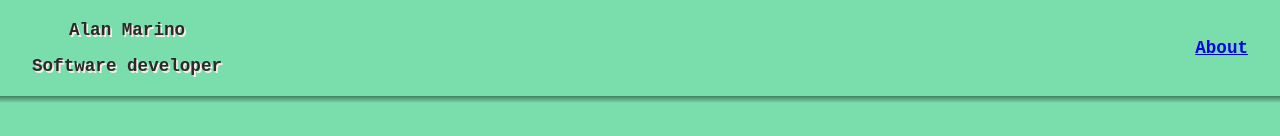
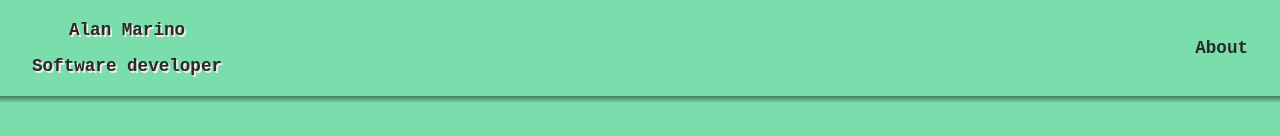
Before and after one commit to marinoalan/portfolio, a Next.js app: page / in a window 1280 px wide. Shown: the top 136 px of the page. Built offline with nearby package versions, Linux system fonts and the light colour scheme.

Commit message:
Fixed link color

```diff
--- a/src/components/atoms/Navbar.tsx
+++ b/src/components/atoms/Navbar.tsx
@@ -14,14 +14,16 @@ interface ILink {
 
 const ALink = styled.a`
   cursor: pointer;
+  text-decoration: unset;
+  color: var(--fontColor);
+
   @media (max-width: 35em) {
+    color: var(--backgroundColor);
     @media (prefers-color-scheme: light) {
-      color: white;
       background-color: var(--fontColor);
     }
 
     @media (prefers-color-scheme: dark) {
-      color: var(--backgroundColor);
       background-color: #42d54a;
     }
 
```
